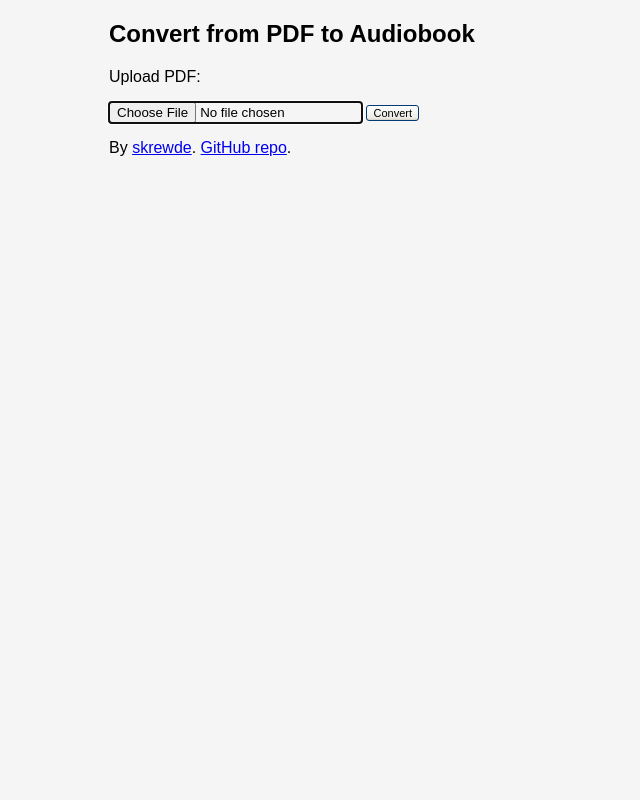
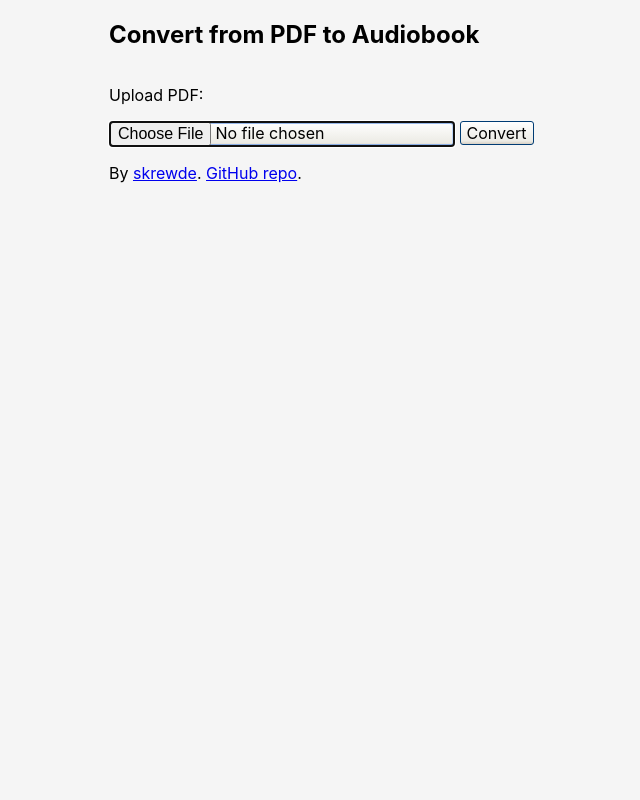
Before and after one commit to skrewde/pdf-to-audiobook, a Flask app: page / in a window 1280 px wide. Shown: the whole page, without its empty margins (71-711 px from the left). Run offline with Flask 3, Linux system fonts and the light colour scheme.

Commit message:
add styles (final)

```diff
--- a/templates/index.html
+++ b/templates/index.html
@@ -2,11 +2,13 @@
 
 {% block body %}
 
-    <p>Upload PDF:</p>
-    <form method="POST" enctype="multipart/form-data">
-        <input autofocus required placeholder="Choose pdf" name="pdf" autocomplete="off" type="file">
-        <button type="submit">Convert</button>
-    </form>
+    <div class="Container">
+        <p>Upload PDF:</p>
+        <form method="POST" enctype="multipart/form-data">
+            <input autofocus required placeholder="Choose pdf" name="pdf" autocomplete="off" type="file">
+            <button type="submit">Convert</button>
+        </form>
+    </div>
 
 {% endblock %}
 
@@ -38,3 +40,79 @@
         });
     </script>
 {% endblock %}
+
+{% block styles %}
+    {{ super() }}
+    <style>
+        html {
+            box-sizing: border-box;
+            width: 100%;
+            height: 100%;
+            text-size-adjust: 100%;
+            view-transition-name: none;
+        }
+
+        *,
+        ::before,
+        ::after {
+            box-sizing: inherit;
+        }
+
+        ::selection {
+            background: #505cd8;
+            color: #f5f5f5;
+        }
+
+        body {
+            -webkit-font-smoothing: antialiased;
+            text-rendering: optimizeLegibility;
+            background-color: #f5f5f5;
+            font-family: "Source Sans 3", "Inter", sans-serif;
+            line-height: normal;
+            font-size: 16px;
+            box-sizing: inherit;
+            display: block;
+            min-width: none;
+            max-width: 960px;
+            margin: 0 auto;
+            padding: 0px 20px 0px;
+        }
+
+        button, input, input[type="file"] {
+            -webkit-font-smoothing: antialiased;
+            font-family: inherit;
+            font-size: inherit;
+            box-sizing: border-box;
+            border: 1px solid #003c74;
+            background: linear-gradient(180deg, rgba(255, 255, 255, 1) 0%, rgba(236, 235, 229, 1) 86%, rgba(216, 208, 196, 1) 100%);
+            box-shadow: none;
+            border-radius: 3px;
+        }
+        button:active, input:active, input[type="file"]:active {
+            box-shadow: none;
+            background: linear-gradient(180deg, rgba(205, 202, 195, 1) 0%, rgba(227, 227, 219, 1) 8%, rgba(229, 229, 222, 1) 94%, rgba(242, 242, 241, 1) 100%);
+        }
+        button:hover, input:hover, input[type="file"]:hover {
+            box-shadow: inset -1px 1px #fff0cf, inset 1px 2px #fdd889, inset -2px 2px #fbc761, inset 2px -2px #e5a01a;
+        }
+        button:focus, input:focus, input[type="file"]:focus {
+            box-shadow: inset -1px 1px #cee7ff, inset 1px 2px #98b8ea, inset -2px 2px #bcd4f6, inset 1px -1px #89ade4, inset 2px -2px #89ade4;
+        }
+        button::-moz-focus-inner, input::-moz-focus-inner, input[type="file"]::-moz-focus-inner {
+            border: 0;
+        }
+
+        /* div {
+            width: 50%;
+            height: 50%;
+        } */
+
+        .Container {
+            display: grid;
+            align-items: center;
+            /* justify-content: center; */
+            /* height: 100vh; */
+        }
+
+    </style>
+{% endblock %}
--- a/templates/layout.html
+++ b/templates/layout.html
@@ -3,7 +3,7 @@
 <head>
     <meta charset="UTF-8">
     <meta name="viewport" content="width=device-width, initial-scale=1.0">
-    <link rel="stylesheet" href="styles.css">
+    <!-- <link rel="stylesheet" href="styles.css"> -->
     <title>{% block title %}PDF To Audiobook Converter{% endblock %}</title>
 </head>
 
--- a/templates/styles.css
+++ /dev/null
@@ -1,59 +0,0 @@
-/*-------------------------------------------*\ Styles \*-------------------------------------------*/
-
-html {
-    box-sizing: border-box;
-    width: 100%;
-    height: 100%;
-    text-size-adjust: 100%;
-    view-transition-name: none;
-}
-
-*,
-::before,
-::after {
-    box-sizing: inherit;
-}
-
-::selection {
-    background: #505cd8;
-    color: #f5f5f5;
-}
-
-body {
-    -webkit-font-smoothing: antialiased;
-    text-rendering: optimizeLegibility;
-    background-color: #f5f5f5;
-    font-family: "Source Sans 3", sans-serif;
-    line-height: normal;
-    font-size: 16px;
-    box-sizing: inherit;
-    display: block;
-    min-width: none;
-    max-width: 960px;
-    margin: 0 auto;
-    padding: 0px 20px 0px;
-}
-
-button {
-    font-family: 'Gg Sans', sans-serif;
-    -webkit-font-smoothing: antialiased;
-    font-size: 11px;
-    box-sizing: border-box;
-    border: 1px solid #003c74;
-    background: linear-gradient(180deg, rgba(255, 255, 255, 1) 0%, rgba(236, 235, 229, 1) 86%, rgba(216, 208, 196, 1) 100%);
-    box-shadow: none;
-    border-radius: 3px;
-}
-.active {
-    box-shadow: none;
-    background: linear-gradient(180deg, rgba(205, 202, 195, 1) 0%, rgba(227, 227, 219, 1) 8%, rgba(229, 229, 222, 1) 94%, rgba(242, 242, 241, 1) 100%);
-}
-button::hover {
-    box-shadow: inset -1px 1px #fff0cf, inset 1px 2px #fdd889, inset -2px 2px #fbc761, inset 2px -2px #e5a01a;
-}
-.focused {
-    box-shadow: inset -1px 1px #cee7ff, inset 1px 2px #98b8ea, inset -2px 2px #bcd4f6, inset 1px -1px #89ade4, inset 2px -2px #89ade4;
-}
-button::-moz-focus-inner {
-    border: 0;
-}
```
